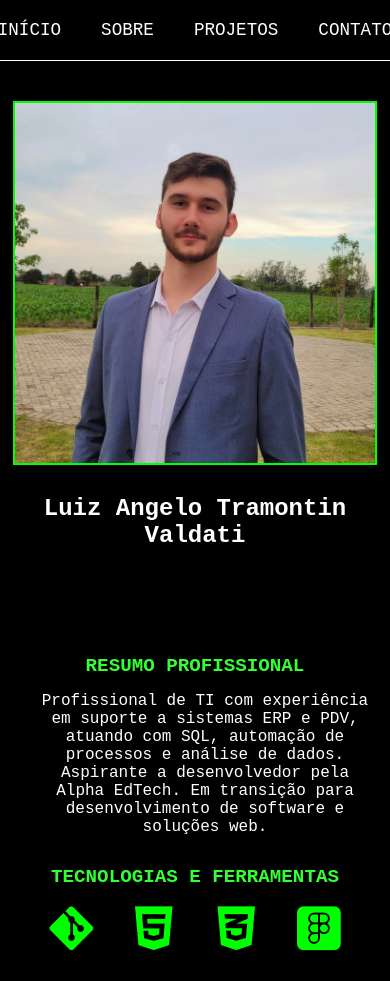
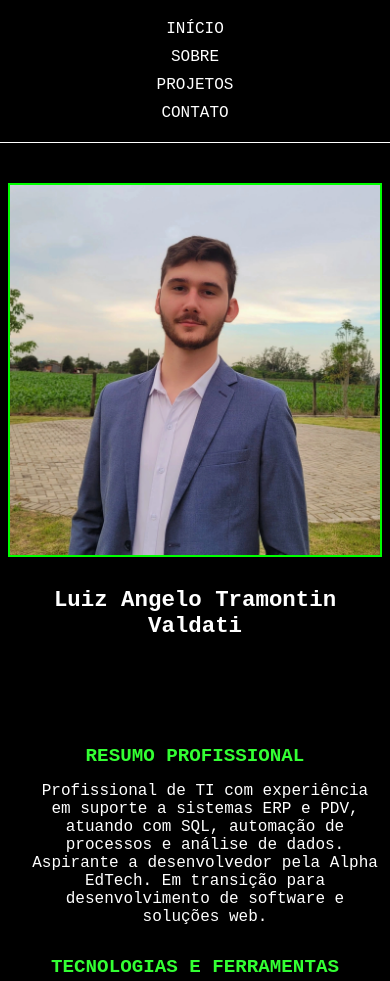
Before and after one commit to LuizValdati/Portfolio, a plain HTML site: page index.html in a window 390 px wide. Shown: the top 981 px of the page. Drawn offline with Linux system fonts and the light colour scheme.

Commit message:
aJUSTE RESPONSIVIDADE

```diff
--- a/style.css
+++ b/style.css
@@ -301,3 +301,38 @@ footer p {
         font-size: 3em;
     }
 }
+
+@media (max-width: 400px) {
+
+    header {
+        padding: 20px 10px;
+    }
+
+    header nav ul {
+        flex-direction: column;
+        gap: 10px;
+        width: 100%;
+        text-align: center;
+    }
+
+    header nav ul li {
+        width: 100%;
+    }
+
+    header nav ul li a {
+        font-size: 1em;
+        display: block;
+    }
+
+    main {
+        padding: 0 10px;
+    }
+
+    #sobre h1 {
+        font-size: 1.4em;
+    }
+
+    #projetos h2 {
+        font-size: 1.6em;
+    }
+}
```
